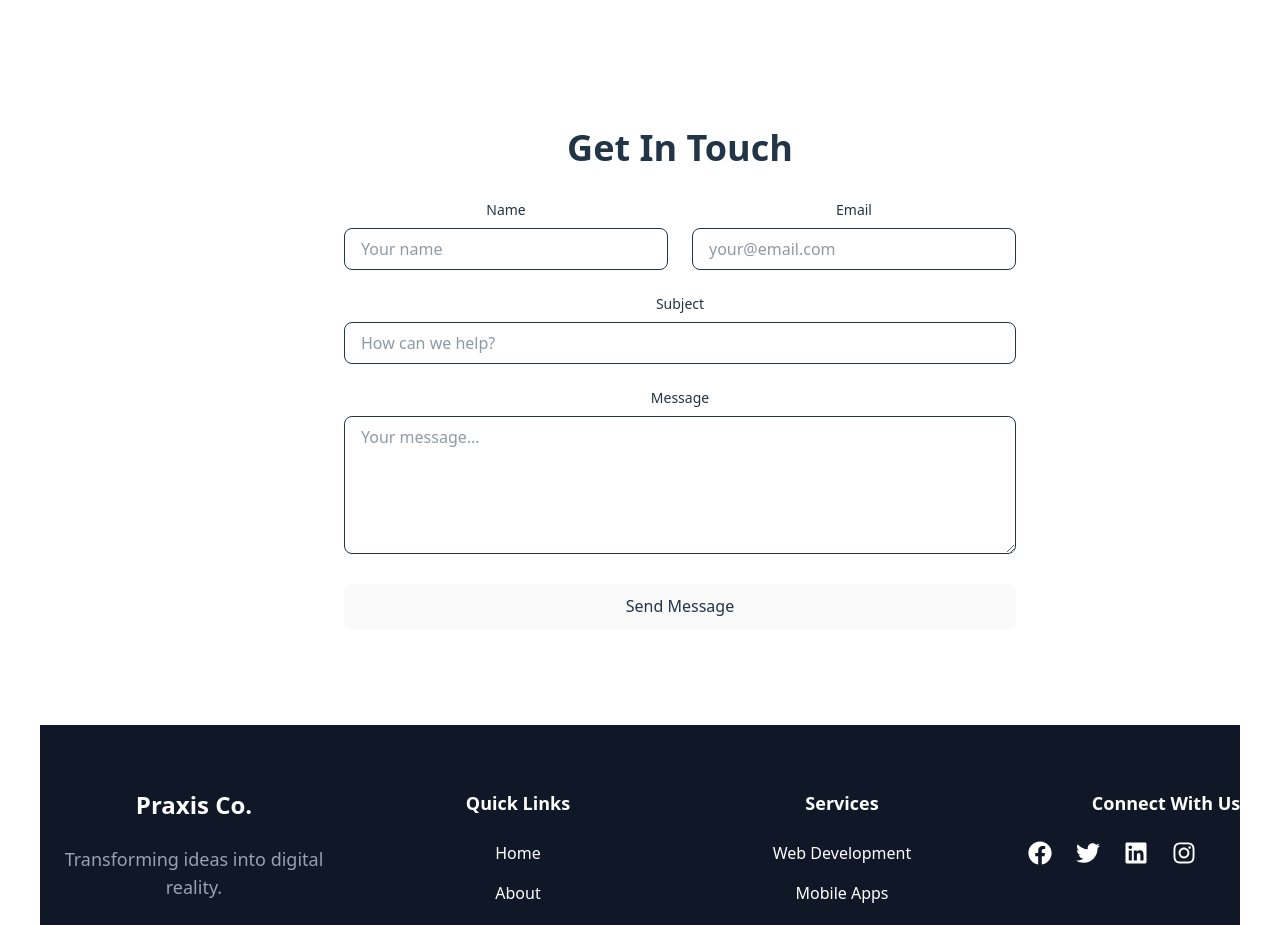
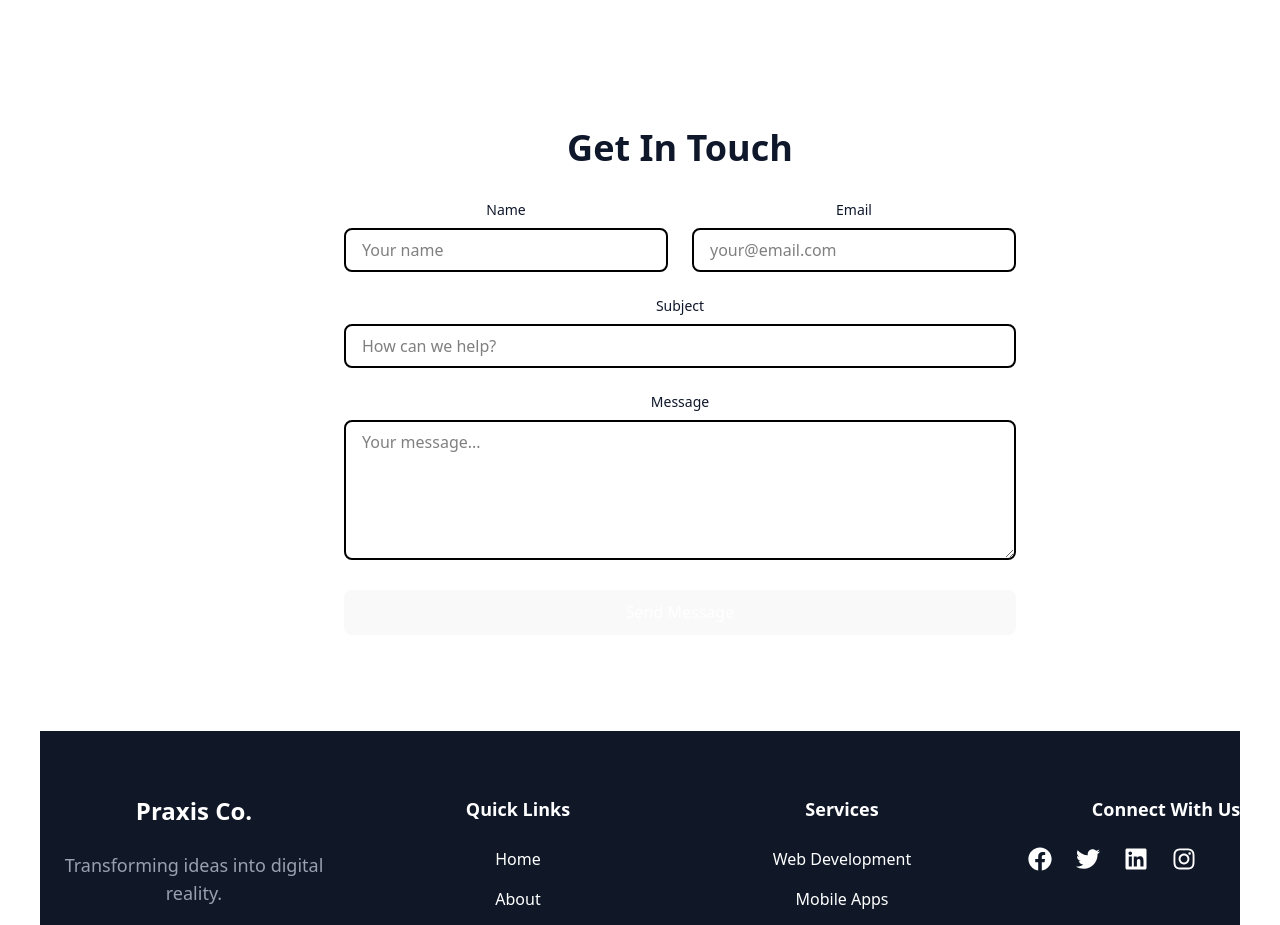
Before and after one commit to praxis-24/Praxis-website2.0, a React (Vite) app: page / in a window 1280 px wide. Shown: the part 3060-3985 px from the top of the page. Built offline with nearby package versions, Linux system fonts and the light colour scheme.

Commit message:
fix contact form

```diff
--- a/src/components/sections/Contact.jsx
+++ b/src/components/sections/Contact.jsx
@@ -1,7 +1,7 @@
 const Contact = () => {
   return (
     <section id="contact" className="w-screen bg-base-100 py-24">
-      <div className="container mx-auto px-4">
+      <div className="container mx-auto px-4 text-slate-900">
         <div className="max-w-2xl mx-auto">
           <h2 className="text-4xl font-bold mb-8 text-center">Get In Touch</h2>
           <form className="space-y-6">
@@ -11,7 +11,7 @@ const Contact = () => {
                 <input
                   type="text"
                   id="name"
-                  className="w-full px-4 py-2 border rounded-lg focus:ring-2 focus:ring-primary focus:border-transparent"
+                  className="w-full px-4 py-2 border-2 border-black rounded-lg focus:ring-2 focus:ring-primary focus:border-transparent text-black"
                   placeholder="Your name"
                 />
               </div>
@@ -20,7 +20,7 @@ const Contact = () => {
                 <input
                   type="email"
                   id="email"
-                  className="w-full px-4 py-2 border rounded-lg focus:ring-2 focus:ring-primary focus:border-transparent"
+                  className="w-full px-4 py-2 border-2 border-black rounded-lg focus:ring-2 focus:ring-primary focus:border-transparent text-black"
                   placeholder="your@email.com"
                 />
               </div>
@@ -30,7 +30,7 @@ const Contact = () => {
               <input
                 type="text"
                 id="subject"
-                className="w-full px-4 py-2 border rounded-lg focus:ring-2 focus:ring-primary focus:border-transparent"
+                className="w-full px-4 py-2 border-2 border-black rounded-lg focus:ring-2 focus:ring-primary focus:border-transparent text-black"
                 placeholder="How can we help?"
               />
             </div>
@@ -39,12 +39,12 @@ const Contact = () => {
               <textarea
                 id="message"
                 rows="5"
-                className="w-full px-4 py-2 border rounded-lg focus:ring-2 focus:ring-primary focus:border-transparent"
+                className="w-full px-4 py-2 border-2 border-black rounded-lg focus:ring-2 focus:ring-primary focus:border-transparent text-black"
                 placeholder="Your message..."
               ></textarea>
             </div>
             <div>
-              <button type="submit" className="btn btn-primary w-full">
+              <button type="submit" className="btn btn-primary w-full text-white">
                 Send Message
               </button>
             </div>
```
